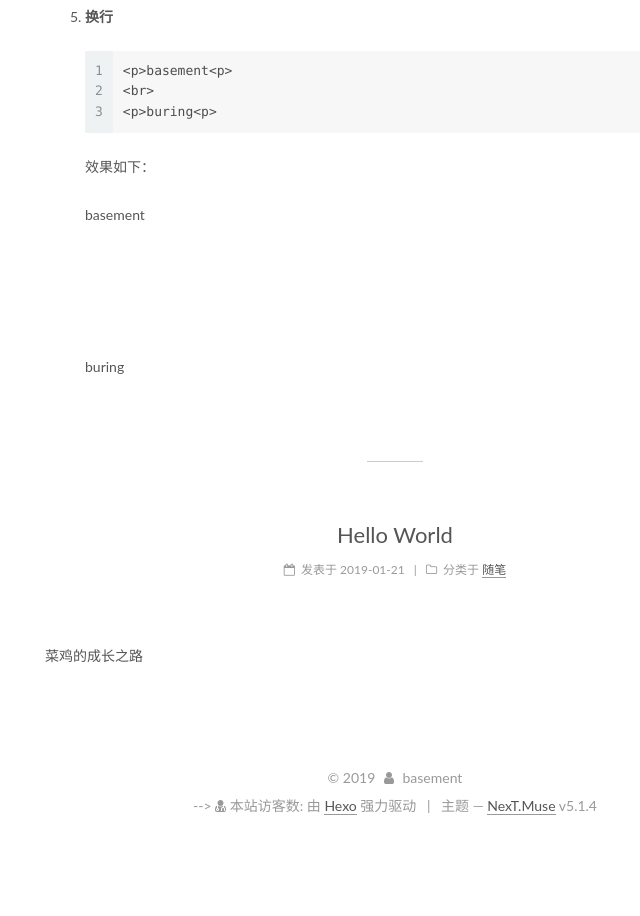
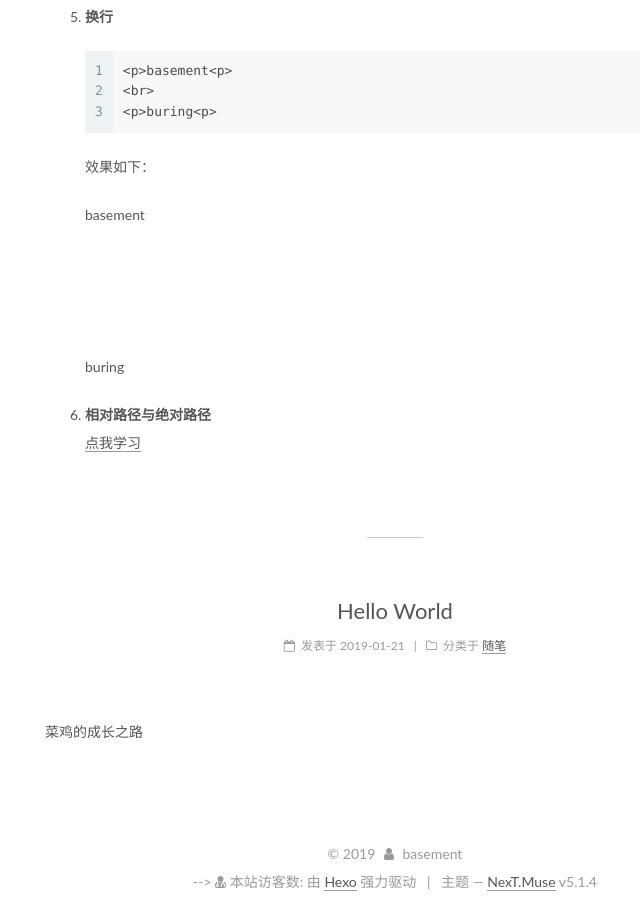
Before and after one commit to basementburing/basementburing.github.io, a plain HTML site: page index.html in a window 1280 px wide. Shown: the part 1361-2277 px from the top of the page, without its empty margins (245-885 px from the left). Before the commit the page ends 2201 px from the top, so only its background shows below. Drawn offline with Linux system fonts and the light colour scheme; some packages are replaced by stand-ins of ours; a script that the page names is missing.

Commit message:
Site updated: 2019-01-22 14:13:00

```diff
--- a/index.html
+++ b/index.html
@@ -338,9 +338,10 @@
 <figure class="highlight plain"><table><tr><td class="gutter"><pre><span class="line">1</span><br></pre></td><td class="code"><pre><span class="line">&lt;img src=&quot;/images/logo.png&quot; width=&quot;258&quot; height=&quot;39&quot; /&gt;//img标签没有末尾，这里src，width都是属性</span><br></pre></td></tr></table></figure>
 </li>
 <li><p><strong>换行</strong></p>
-<figure class="highlight plain"><table><tr><td class="gutter"><pre><span class="line">1</span><br><span class="line">2</span><br><span class="line">3</span><br></pre></td><td class="code"><pre><span class="line">&lt;p&gt;basement&lt;p&gt;</span><br><span class="line">&lt;br&gt;</span><br><span class="line">&lt;p&gt;buring&lt;p&gt;</span><br></pre></td></tr></table></figure>
+ <figure class="highlight plain"><table><tr><td class="gutter"><pre><span class="line">1</span><br><span class="line">2</span><br><span class="line">3</span><br></pre></td><td class="code"><pre><span class="line">&lt;p&gt;basement&lt;p&gt;</span><br><span class="line">&lt;br&gt;</span><br><span class="line">&lt;p&gt;buring&lt;p&gt;</span><br></pre></td></tr></table></figure>
 <p>效果如下：<br></p><p>basement</p><p><br><br><br></p><p>buring</p><p></p>
 </li>
+<li><strong>相对路径与绝对路径</strong><br><a href="http://www.cnblogs.com/heyonggang/archive/2013/03/01/2938984.html" target="_blank"> 点我学习<a></a></a></li>
 </ol>
 
 
```
Also changed, not shown: 2019/01/22/标签/index.html (+3 -2 lines).
